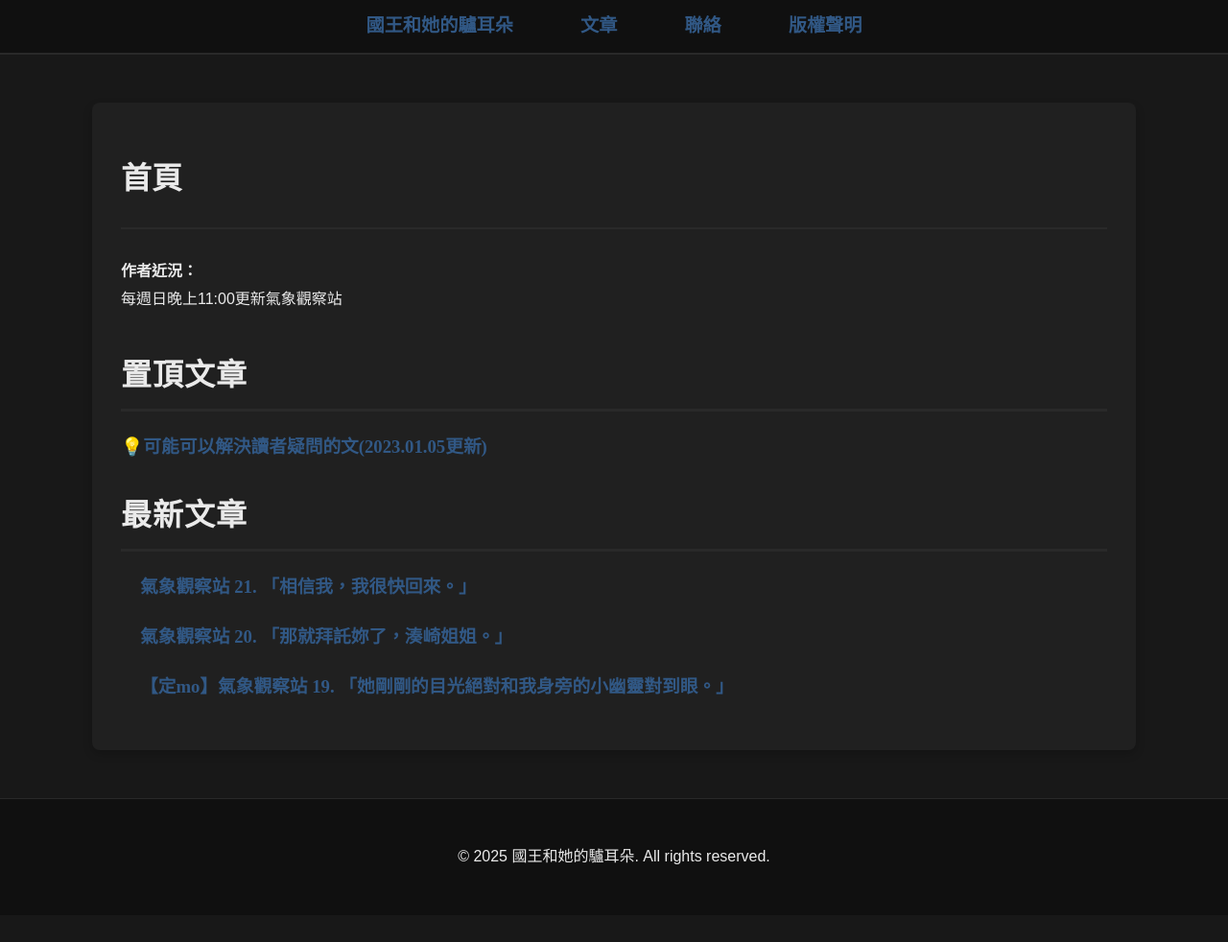
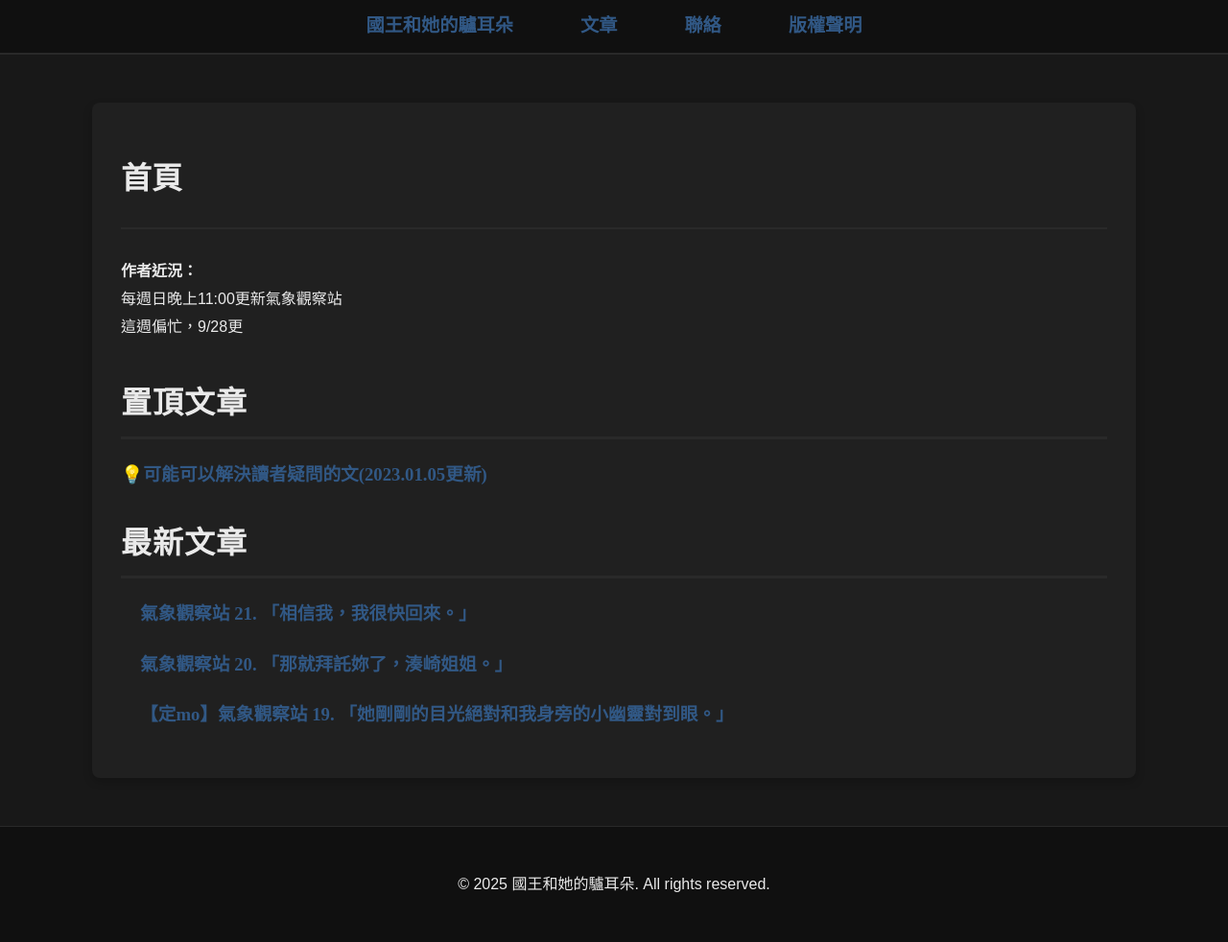
Before and after one commit to thekingwithdonkeyears/website, a Jekyll site: the page built from index.html, in a window 1280 px wide. Shown: the whole page at 96% size. Built offline with Jekyll 4.4.1, drawn with Linux system fonts in a browser that asks for light colours; the list of posts is cut into pages by our own code; before the commit the page ends 954 px from its top, so only the background shows below that.

Commit message:
Update index.html

```diff
--- a/index.html
+++ b/index.html
@@ -10,7 +10,7 @@ permalink: "/"
 </header>
 
 <section>
-    <p><strong>作者近況：</strong><br>每週日晚上11:00更新氣象觀察站</p>
+    <p><strong>作者近況：</strong><br>每週日晚上11:00更新氣象觀察站<br>這週偏忙，9/28更</p>
 </section>
 
 <section>
```
